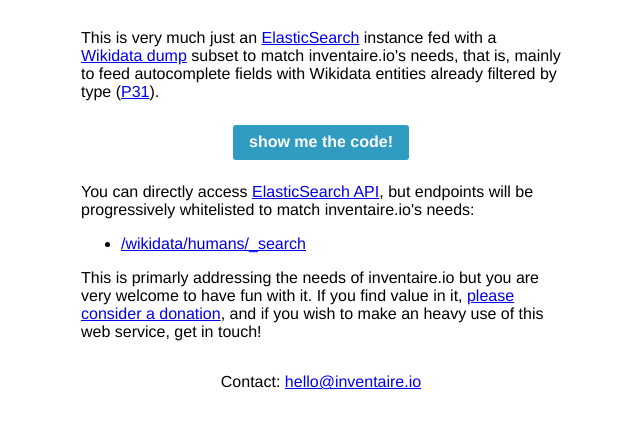
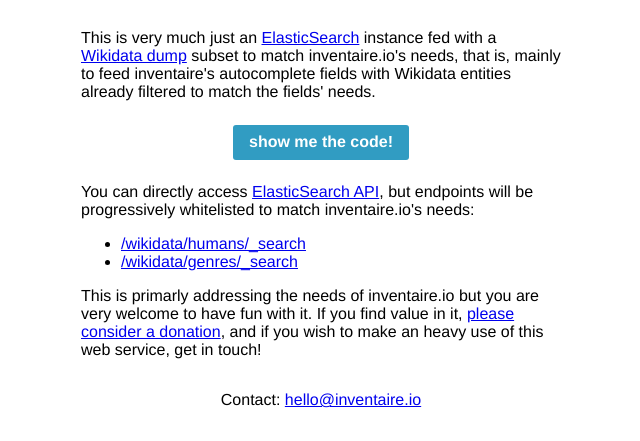
Before and after one commit to inventaire/entities-search-engine, a website: page nginx/index.html in a window 1280 px wide. Shown: the part 449-890 px from the top of the page, without its empty margins (319-959 px from the left). Drawn offline with Linux system fonts and the light colour scheme.

Commit message:
updating index.html

```diff
--- a/nginx/index.html
+++ b/nginx/index.html
@@ -37,16 +37,15 @@
     </div>
     <div class="left">
       <p>
-        This is very much just an <a href="https://en.wikipedia.org/wiki/Elasticsearch">ElasticSearch</a> instance fed with a <a href="https://www.wikidata.org/wiki/Wikidata:Database_download#Database_dumps">Wikidata dump</a> subset to match inventaire.io's needs, that is, mainly to feed autocomplete fields with Wikidata entities already filtered by type (<a href="https://www.wikidata.org/wiki/Property:P31">P31</a>).
+        This is very much just an <a href="https://en.wikipedia.org/wiki/Elasticsearch">ElasticSearch</a> instance fed with a <a href="https://www.wikidata.org/wiki/Wikidata:Database_download#Database_dumps">Wikidata dump</a> subset to match inventaire.io's needs, that is, mainly to feed inventaire's autocomplete fields with Wikidata entities already filtered to match the fields' needs.
       </p>
       <p class="centered"><a class="button" href="https://github.com/inventaire/wikidata-subset-search-engine">show me the code!</a></p>
       <p>
         You can directly access <a href="https://www.elastic.co/guide/en/elasticsearch/reference/current/search-search.html">ElasticSearch API</a>, but endpoints will be progressively whitelisted to match inventaire.io's needs:
       </p>
       <ul>
-        <li>
-          <a href="/wikidata/humans/_search?q=Victor%20Hugo">/wikidata/humans/_search</a>
-        </li>
+        <li><a href="/wikidata/humans/_search?q=Victor%20Hugo">/wikidata/humans/_search</a></li>
+        <li><a href="/wikidata/genres/_search?q=Biography">/wikidata/genres/_search</a></li>
       </ul>
       <p>
         This is primarly addressing the needs of inventaire.io but you are very welcome to have fun with it.
```
